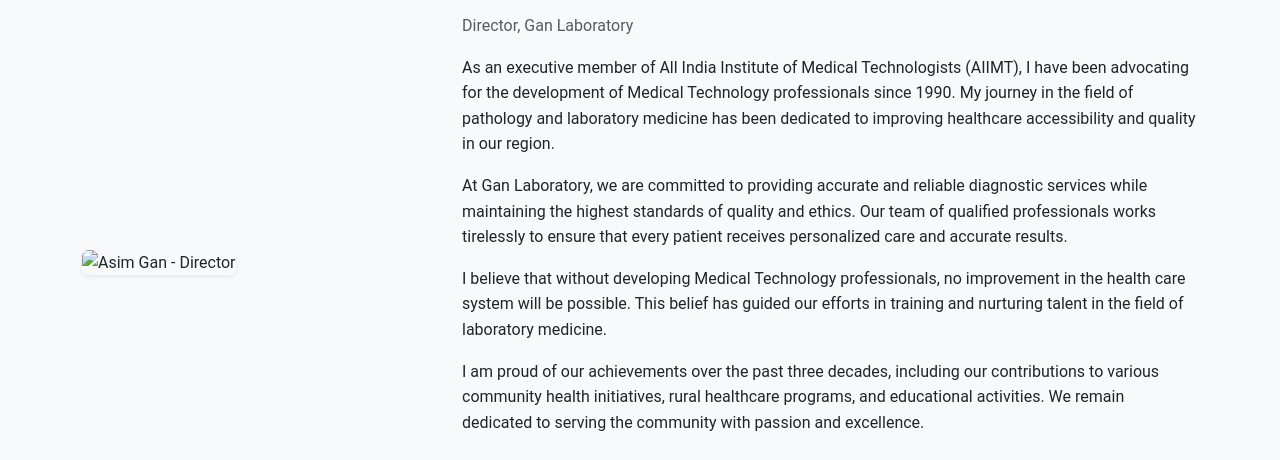
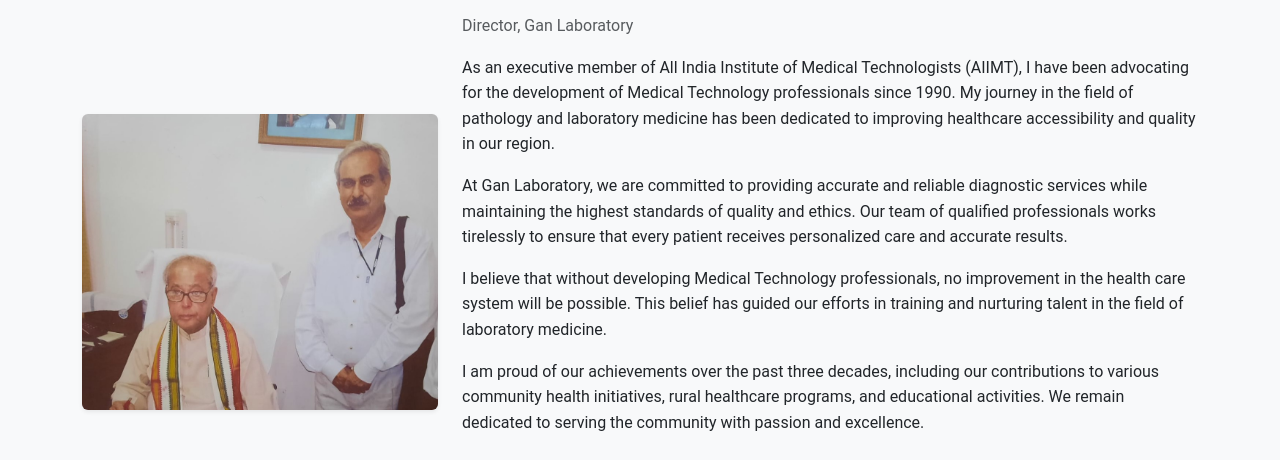
Before and after one commit to Toodlepoodle/gan-laboratory-website, a plain HTML site: page about.html in a window 1280 px wide. Shown: the part 1010-1470 px from the top of the page. Drawn offline with nearby package versions, Linux system fonts and the light colour scheme.

Commit message:
added some images

```diff
--- a/about.html
+++ b/about.html
@@ -101,7 +101,7 @@
             <h2 class="text-center mb-5">Director's Desk</h2>
             <div class="row align-items-center">
                 <div class="col-lg-4 mb-4 mb-lg-0">
-                    <img src="images/director.jpg" alt="Asim Gan - Director" class="img-fluid rounded shadow-sm">
+                    <img src="images/gan.jpg" alt="Asim Gan - Director" class="img-fluid rounded shadow-sm">
                 </div>
                 <div class="col-lg-8">
                     <div class="director-message">
```
Also changed, not shown: index.html (+1 -1 lines), images/gan.jpg (added), images/home_page.jpg (added).
